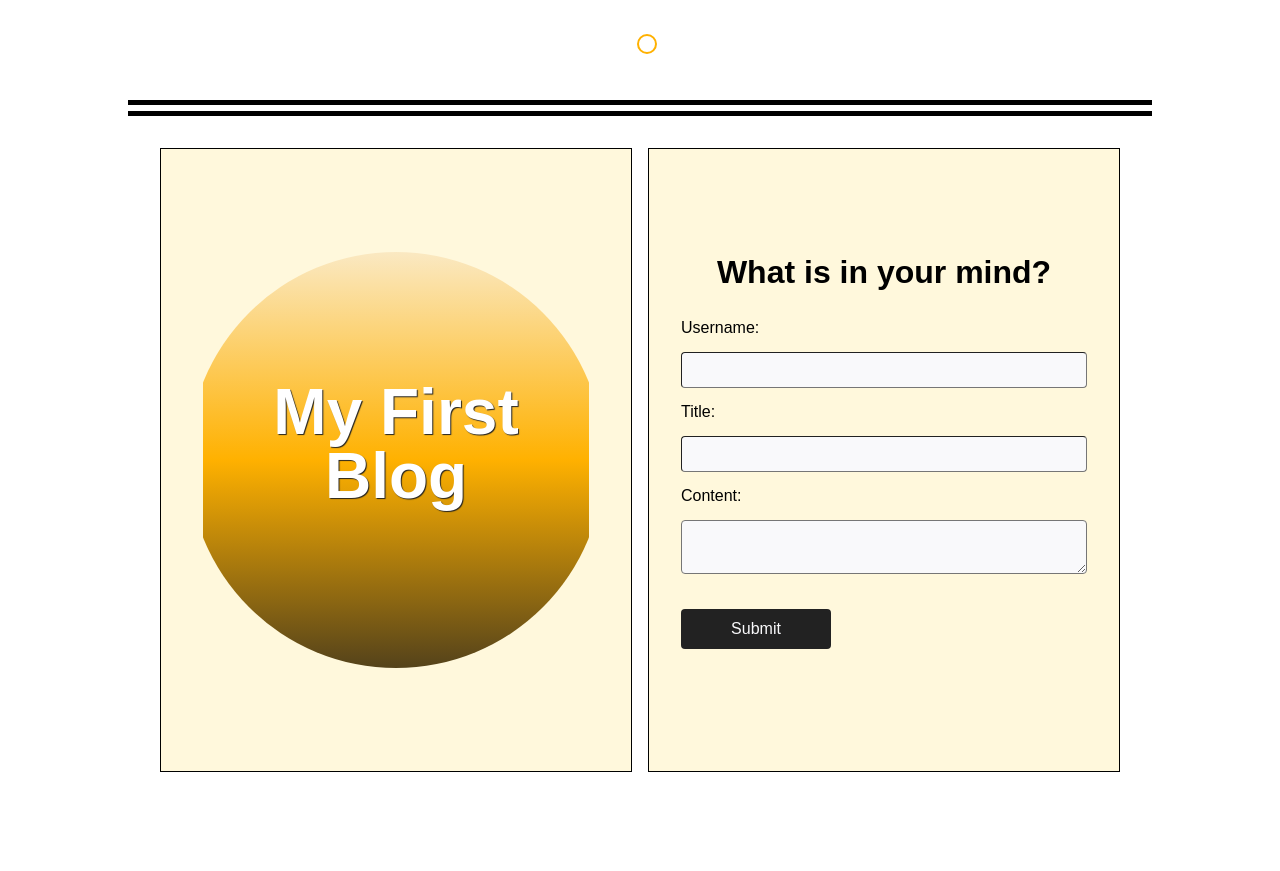
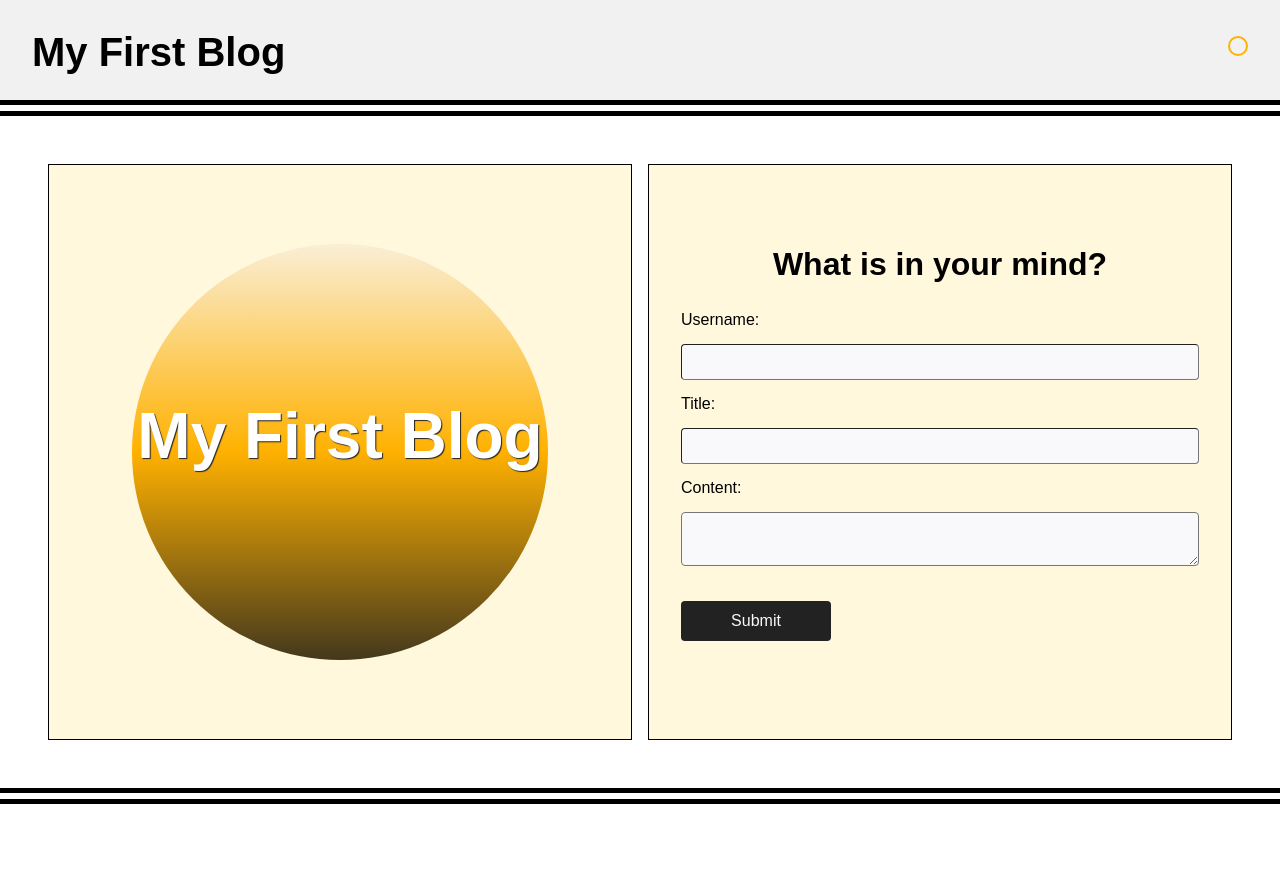
Before and after one commit to Plutarch1971/my-personal-blog-post, a plain HTML site: page index.html in a window 1280 px wide. Drawn offline with Linux system fonts and the light colour scheme.

Commit message:
Fixed theme issue in index

```diff
--- a/assets/css/styles.css
+++ b/assets/css/styles.css
@@ -6,7 +6,10 @@
   padding: 0;
   box-sizing: border-box;
 }
-
+.dark html{
+  background-color: var(--dark);
+  color: var(--light);
+}
 body {
   min-height: 100%;
   line-height: 1;
@@ -16,18 +19,27 @@ body {
   margin-bottom: 1rem ;
 }
  .index-body{
-  display: flex;
+  /* display: flex; */
   flex-direction: column;
-  justify-content: center;
+  justify-content: space-between;
   align-items: center;
   min-height: 100vh; /* Ensure the body takes up the full viewport height*/
   line-height: 1;
   font-family: sans-serif;
 }
-.dark .index-body{
-  background-color: var(--dark);
-  color: var(--light);
+
+/* Default light theme */
+header {
+  background-color: #f1f1f1; /* Light background */
+  color: #000;              /* Dark text color */
 }
+
+/* Dark theme */
+body.dark header {
+  background-color: #333;   /* Dark background */
+  color: #fff;              /* Light text color */
+}
+
 h1,
 h2,
 h3,
@@ -63,6 +75,7 @@ button{
 form {
   display: flex;
   flex-direction: column;
+
 }
 
 label,
@@ -123,7 +136,7 @@ header {
   align-items: center;
   height: 100px;
 }
-h1 {
+header h1 {
   flex: 1;
   font-size: 40px;
   margin: 0;
@@ -169,12 +182,14 @@ footer {
 }
 
 main {
-  width: 80%;
+  width: 100%;
   height: calc(100vh - 6rem);
   display: flex;
   justify-content: center;
   /* align-items: center; */
   border-top: double 1rem;
+  border-bottom: double 1rem;
+
 }
 
 aside > h2 {
@@ -190,8 +205,8 @@ aside > h2 {
   height: 100%;
   grid-template-rows:repeat(1,1fr);
   grid-template-columns:repeat(2,1fr);
-  gap:1rem;
-  padding: 2rem;
+   gap:1rem;
+  padding: 3rem;
 
 }
 
@@ -206,6 +221,7 @@ aside > h2 {
   background-color: var(--dark-accent);
   color: var(--light);
   border-top: solid .5rem var(--disabled);
+  border-bottom: solid .5rem var(--disabled);
 }
 .dark button{
   background-color: var(--light-accent);
--- a/assets/js/logic.js
+++ b/assets/js/logic.js
@@ -26,11 +26,9 @@ document.addEventListener('DOMContentLoaded', function() {
       }
   const circleColor = body.classList.contains('dark') ? '#4266f5' : '#ffb100';
   document.documentElement.style.setProperty('--circle-color', circleColor);
-  document.style.setProperty('data-theme', currentTheme);
+
     }
     toggleSwitch.addEventListener('click', switchTheme);
-  }else{
-    console.log('toggle switch does not exist');
   }
   });
 
--- a/index.html
+++ b/index.html
@@ -15,9 +15,8 @@
 <body class="index-body">
 
 <header>
-  &nbsp
+  <h1>My First Blog</h1>
   <div>
-  <!--<button id="toggle">*</button>-->
   <input id="toggle" type="checkbox">
   <label for="toggle" id="label-toggle"></label>
   </div>
```
